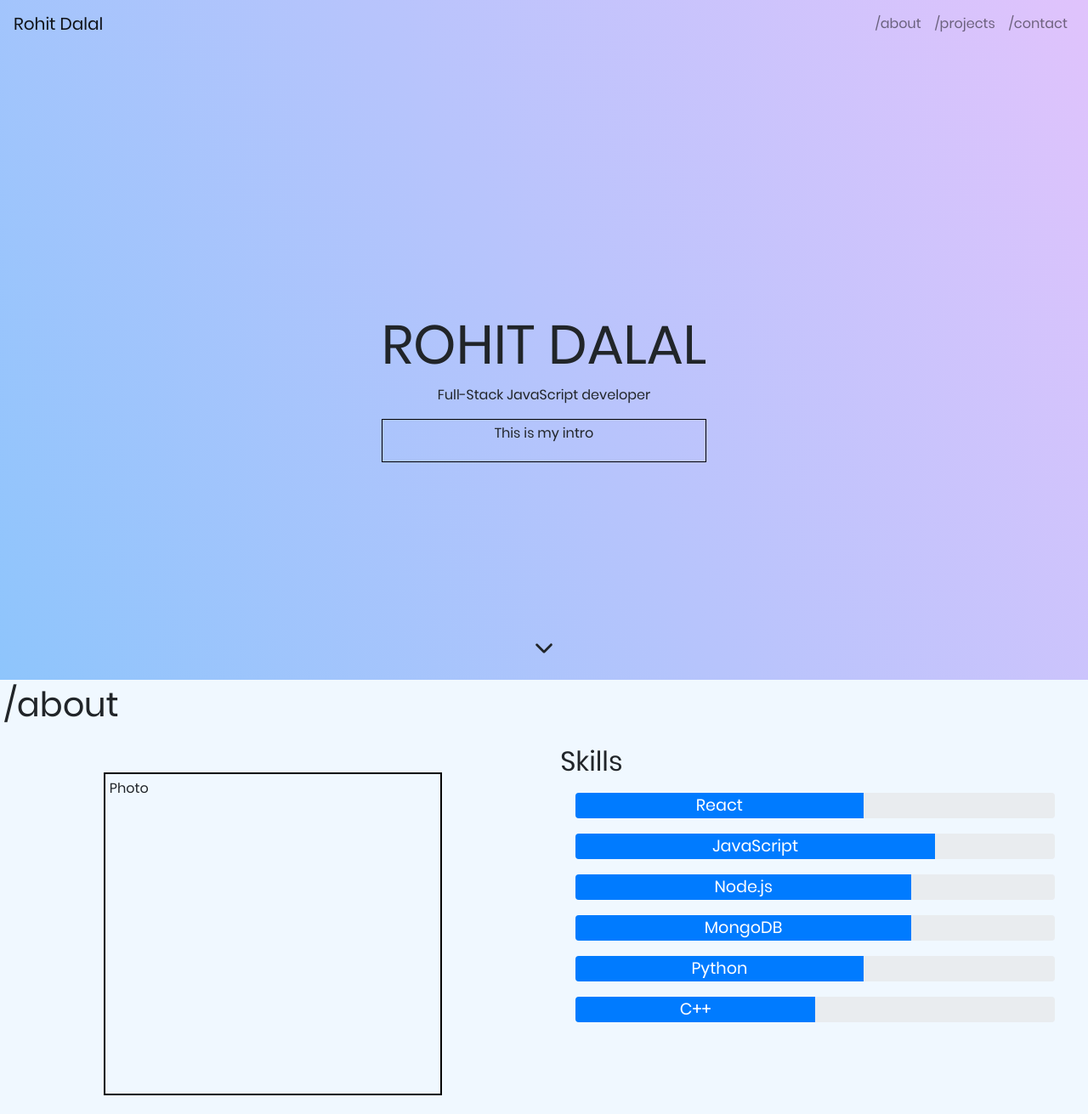
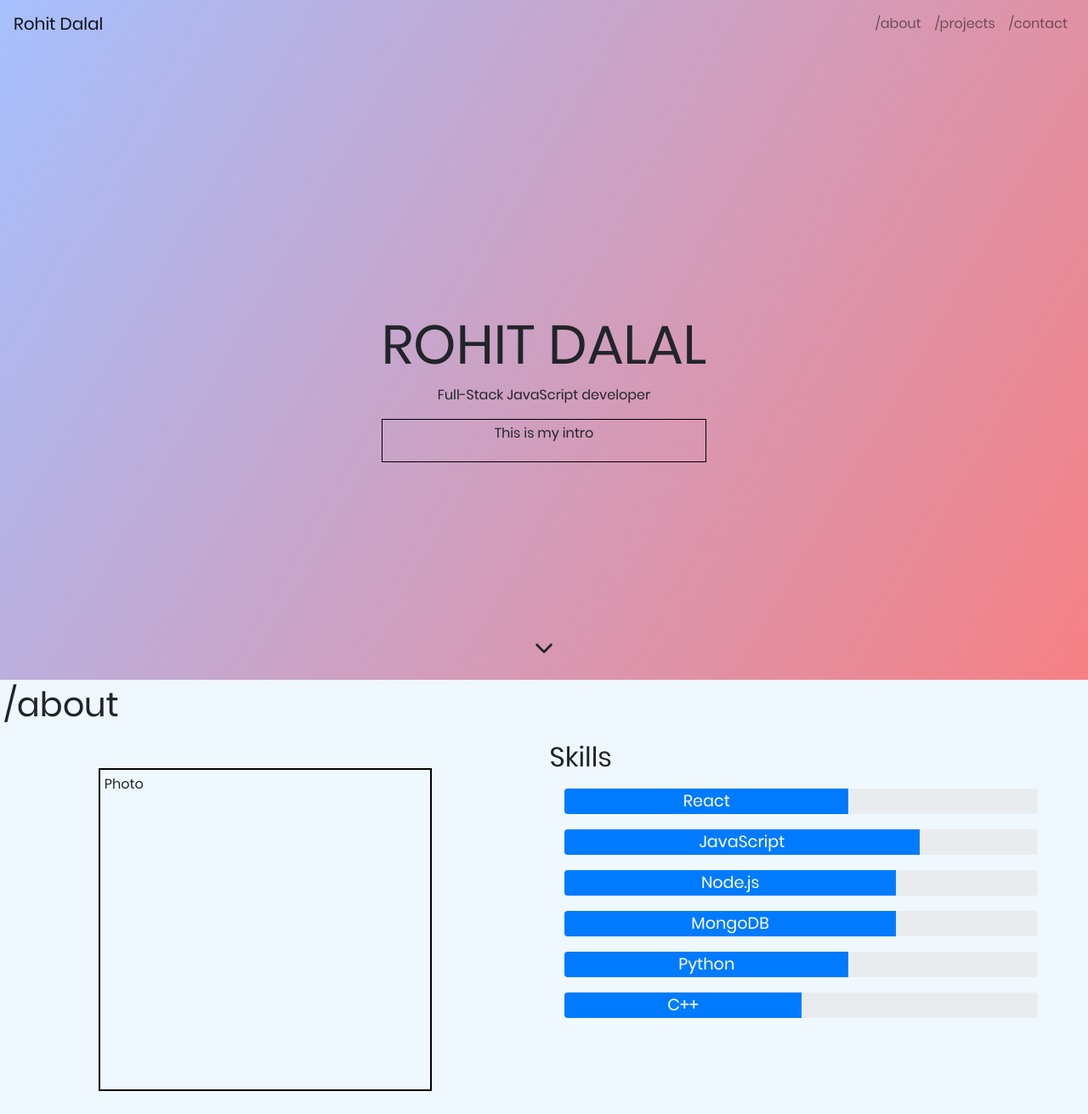
Before and after one commit to dalalRohit/rohitdalal.com, a Gatsby site: page / in a window 1280 px wide. Shown: the top 1311 px of the page at 85% size. Built offline with nearby package versions, Linux system fonts and the light colour scheme; Gatsby itself is replaced by a stand-in of ours; a web font is replaced by a local one; what react-animations would draw is missing.

Commit message:
aws test

```diff
--- a/package.json
+++ b/package.json
@@ -35,7 +35,7 @@
   "license": "MIT",
   "scripts": {
     "build": "gatsby build",
-    "develop": "cross-env GATSBY_GRAPHQL_IDE=playground gatsby develop",
+    "dev": "cross-env GATSBY_GRAPHQL_IDE=playground gatsby develop",
     "format": "prettier --write \"**/*.{js,jsx,json,md}\"",
     "start": "npm run develop",
     "serve": "gatsby serve",
--- a/src/components/About.js
+++ b/src/components/About.js
@@ -1,5 +1,6 @@
 import React, { Component } from 'react'
-import {useStaticQuery,graphql} from 'gatsby';
+
+
 import classes from './about.module.css';
 import Photo from './UI/image';
 import Skills from './UI/skills';
@@ -10,7 +11,8 @@ export default class About extends Component {
 
         return (
             <div id={name} className={classes.Wrapper} >
-                <h1 className={classes.about}>/about</h1>
+
+                <h1>/about</h1>
 
                 <main className={classes.About}>
 
--- a/src/components/UI/footer.js
+++ b/src/components/UI/footer.js
@@ -25,7 +25,7 @@ export default function footer() {
                 to={"Home"}
                 smooth={true}
                 duration={500}>
-                <MdKeyboardArrowUp size={'30px'} />
+                <MdKeyboardArrowUp  size={'30px'} />
             </Link>
         </Footer>
     )
--- a/src/components/about.module.css
+++ b/src/components/about.module.css
@@ -3,19 +3,19 @@
     width: 100%;
     height: 100%;
     max-width: 100%;
-    /* border: 1px solid green; */
     background-color: aliceblue;
+    /* background-image: var(--about-gradient); */
     font-family: Poppins;
     padding: .3em;
+
 }
 
 .About{
     box-sizing: border-box;
-    width: 100%;
+    width: 98%;
     max-width: 100%;
     height: 100%;
-    /* border: 1px solid green; */
-    padding: .3em;
+    margin: 0;
     display: grid;
     grid-template-columns: repeat(auto-fit,minmax(200px,1fr));
     gap: 1em;
--- a/src/components/contact.module.css
+++ b/src/components/contact.module.css
@@ -4,6 +4,7 @@
     height: 100%;
     max-width: 100%;
     background-color: aliceblue;
+    /* background-image: var(--contact-gradient); */
     font-family: Poppins;
     padding: .3em;
 }
--- a/src/components/projects.module.css
+++ b/src/components/projects.module.css
@@ -5,6 +5,7 @@
     max-width: 100%;
     /* border: 1px solid green; */
     background-color: aliceblue;
+    /* background-image: var(--projects-gradient); */
     font-family: Poppins;
     padding: .3em;
 }
--- a/src/components/style.css
+++ b/src/components/style.css
@@ -13,7 +13,11 @@
 /* Css variables */
  :root{
    --landing-bg: #8EC5FC;
-   --landing-gradient: linear-gradient(62deg, #8EC5FC 0%, #E0C3FC 100%);
+   /* --landing-gradient: linear-gradient(62deg, #8EC5FC 0%, #E0C3FC 100%); */
+   --landing-gradient:linear-gradient(120deg, #a6c0fe 0%, #f68084 100%);
+   --about-gradient: linear-gradient(120deg, #a8edea 0%, #fed6e3 100%);
+   --projects-gradient: linear-gradient(120deg, #5ee7df 0%, #b490ca 100%);
+   --contact-gradient: linear-gradient(120deg, #ebc0fd 0%, #d9ded8 100%);
    --hover-color:#8EC5FC;
  }
 
```
Also changed, not shown: 1 other file.
